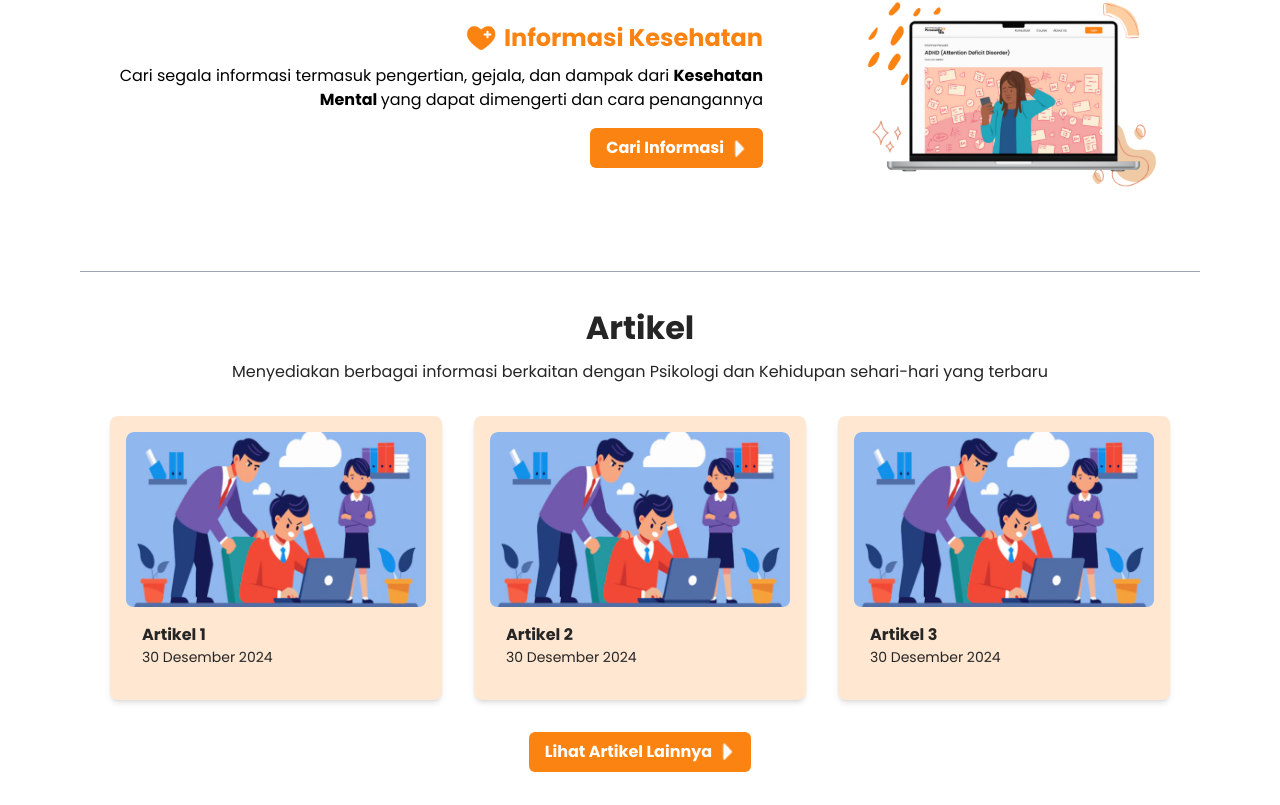
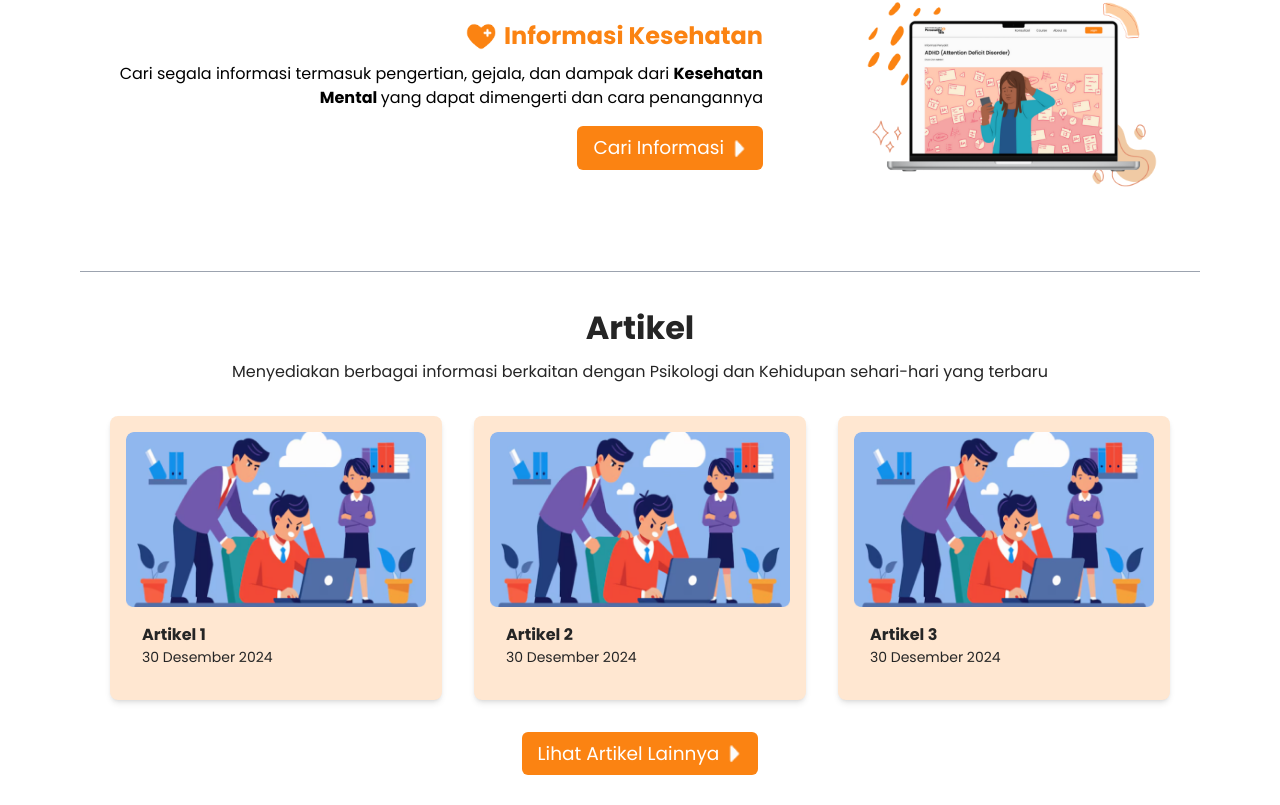
Before and after one commit to tim3-msibCDI/fe-personalitytalk, a Next.js app: page / in a window 1280 px wide. Shown: the part 2775-3580 px from the top of the page. Built offline with nearby package versions, Linux system fonts and the light colour scheme.

Commit message:
update style

```diff
--- a/components/section/artikel.jsx
+++ b/components/section/artikel.jsx
@@ -45,7 +45,7 @@ export default function Artikel() {
                 <div className="flex justify-center mt-8">
                     <button
                         onClick={() => setShowAll(true)}
-                        className="flex items-center bg-primary text-white font-bold py-2 px-4 rounded-md hover:bg-primary-dark transition-colors"
+                        className="flex items-center bg-primary text-h3 text-white py-2 px-4 rounded-md"
                     >
                         Lihat Artikel Lainnya
                         <Image
--- a/components/section/layanan.jsx
+++ b/components/section/layanan.jsx
@@ -34,7 +34,7 @@ export default function Layanan() {
                                             width={30}
                                             height={30}
                                         />
-                                        <span className="ml-2 text-primary font-bold text-h2">{item.name}</span>
+                                        <span className="ml-2 text-primary font-semibold text-h2">{item.name}</span>
                                     </div>
                                     <div className="mb-4">
                                         {/* Render description dengan tag <b> */}
@@ -44,7 +44,7 @@ export default function Layanan() {
                                         />
                                     </div>
                                     <div className={`inline-flex flex items-center ${item.id % 2 === 0 ? 'justify-end' : ''} bg-primary py-2 px-4 rounded-md cursor-pointer`}>
-                                        <p className="text-white font-bold mr-2">{item.buttonname}</p>
+                                        <p className="text-white text-h3 mr-2">{item.buttonname}</p>
                                         <Image
                                             src="/icons/arrow.png"
                                             alt="Arrow"
```
